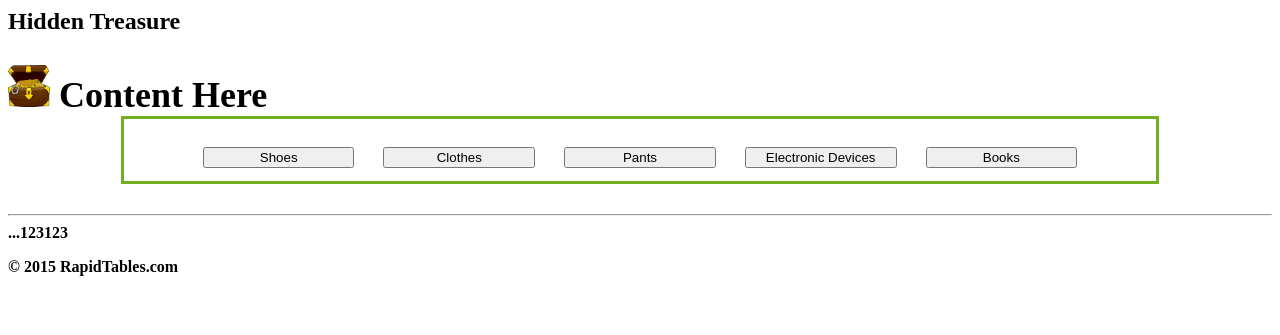
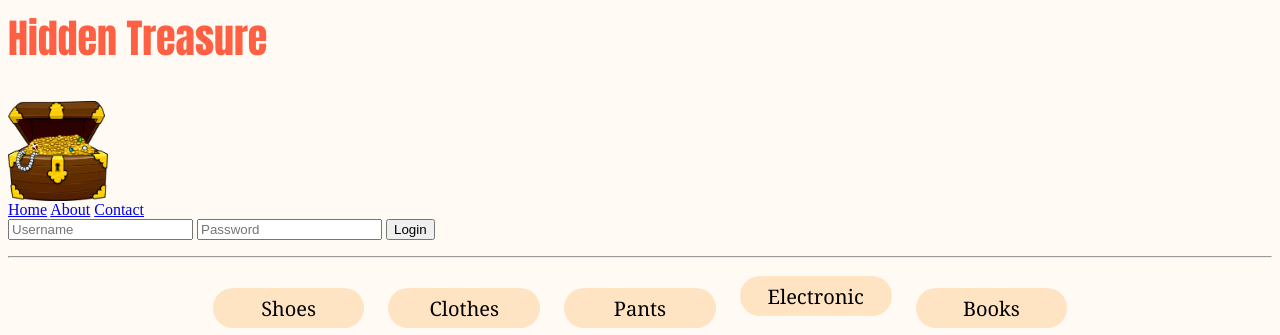
Before and after one commit to teamclouday/HiddenTreasure, a PHP site: page / in a window 1280 px wide. Shown: the top 335 px of the page. Run offline with PHP 8.4, Linux system fonts and the light colour scheme.

Commit message:
update content
Co-authored-by: Chengjiang88 <cxia02@syr.edu>
Co-authored-by: SidaDeYeYe <w74551373@gmail.com>

```diff
--- a/index.css
+++ b/index.css
@@ -1,17 +1,89 @@
+body
+{
+    background-color: rgb(255, 250, 243);
+}
+
+#title_logo
+{
+    font-weight: bold;
+    font-size: 40px;
+    font-family: Impact, Haettenschweiler, 'Arial Narrow Bold', sans-serif;
+    color: rgb(255, 96, 68);
+}
+
+#title_logo_img
+{
+    height: 100px;
+    width: 100px;
+    display: block;
+}
+
 #content_buttons
 {
     margin: auto;
     width: 80%;
-    border: 3px solid #73AD21;
     padding: 10px;
     text-align: center;
 }
 
-#content_btn
+.content_btn
 {
     display: inline-block;
     width: 15%;
+    height: 40px;
     margin-left: 10px;
     margin-right: 10px;
     overflow: hidden;
+    font-size: 20px;
+    font-family: Cambria, Cochin, Georgia, Times, 'Times New Roman', serif;
+    border-style: none;
+    line-height: 40px;
+    background-color: bisque;
+    border-radius: 20px;
 }
+
+.content_btn:hover
+{
+    background-color: rgb(58, 78, 104);
+    color: azure;
+}
+
+#content_advs
+{
+    height: auto;
+    width: auto;
+    overflow: hidden;
+}
+
+.content_img_adv
+{
+    height: 300px;
+    margin-left: auto;
+    margin-right: auto;
+    display: block;
+    border-radius: 10px;
+    border-style: groove;
+    width: 50%;
+    object-fit: cover;
+}
+
+.tail
+{
+    background-image: url("https://www.caf.com/media/2244219/50a-banners-tyt_1583x480.jpg?anchor=center&amp;mode=crop&amp;width=1421&amp;height=386&amp;rnd=132230413070000000");
+}
+
+#copyright_buttons
+{
+    background-color: transparent;
+    border-style: none;
+    text-align: center;
+    text-decoration: underline;
+    display: inline-block;
+
+    color: rgb(4, 12, 17);
+    margin: 4px 2px;
+    cursor: pointer;
+
+    font-size: 20px;
+    font-family: 'Times New Roman', Times, serif;
+}
--- a/index.html
+++ b/index.html
@@ -12,33 +12,53 @@
 <body>
     <!--Title bar here-->
     <div class="title">
-    <h2><b> Hidden Treasure<b><h2>
-    <img src= "img/logo.png" height="42" width="42>
-    </div>
-
+        <h2 id="title_logo">Hidden Treasure</h2>
+        <img src= "img/logo.png" id="title_logo_img">
+        <!-- <div>
+            <label id="title_title" class="name">What are you looking for:</label>
+            <input id="title_title" class="text" type="text" id="fname" name="fname">
+            <input id="title_title" class="button" type="submit" value="Search">
+        </div> -->
+        <div class="topnav">
+        <a class="active" href="#home">Home</a>
+        <a href="#about">About</a>
+        <a href="#contact">Contact</a>
+        <div class="login-container">
+          <form action="/action_page.php">
+            <input type="text" placeholder="Username" name="username">
+            <input type="text" placeholder="Password" name="psw">
+            <button type="submit">Login</button>
+          </form>
+        </div>
+           </div>
+      </div>
     <!--Main content-->
     <hr>
     <div class="content">
-        Content Here
         <div id="content_buttons">
-            <button type="button" id="content_btn">Shoes</button>
-            <button type="button" id="content_btn">Clothes</button>
-            <button type="button" id="content_btn">Pants</button>
-            <button type="button" id="content_btn">Electronic Devices</button>
-            <button type="button" id="content_btn">Books</button>
+            <button type="button" id="btn1" class="content_btn">Shoes</button>
+            <button type="button" id="btn2" class="content_btn">Clothes</button>
+            <button type="button" id="btn3" class="content_btn">Pants</button>
+            <button type="button" id="btn4" class="content_btn">Electronic Devices</button>
+            <button type="button" id="btn5" class="content_btn">Books</button>
+        </div>
+
+        <div id="content_advs">
+            <img src="https://images.journeys.com/images/products/1_514962_ZM_WHITE_ALT1.JPG" alt="shoes" class="content_img_adv">
         </div>
     </div>
     <hr>
 
     <!--Tail Information-->
     <div class="tail">
-        <script src="..."></script>
-        <script src="..."></script>
-        <script src="..."></script>
-        ...123123
-        <script src="..."></script>
-        <p></p>&copy; 2015 RapidTables.com<p>
-        <script>(function() { console.log('Custom code'); })();</script>
+        <button type="button" id="copyright_buttons">Help</button>
+        |
+        <button type="button" id="copyright_buttons">Information</button>
+        |
+        <button type="button" id="copyright_buttons">Reference</button>
+        |
+        <button type="button" id="copyright_buttons">Support</button>
+        |
+        <button type="button" id="copyright_buttons">Contact Sida</button>
+        <p style="font-size:20px;">&copy; 2020 CIS 454 Group 4</p>
     </div>
-</body>
-</html>
```
